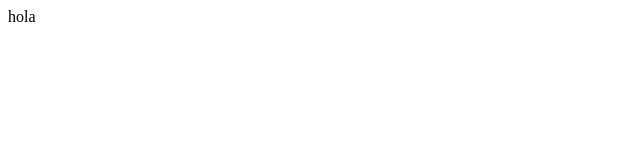
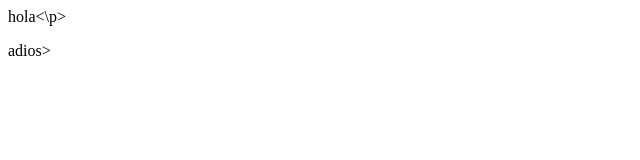
Before and after one commit to natiboston/TestGit, a plain HTML site: page index.html in a window 1280 px wide. Shown: the full height of the page, 0-640 px from the left. Drawn offline with Linux system fonts and the light colour scheme.

Commit message:
cambio 2

```diff
--- a/index.html
+++ b/index.html
@@ -1 +1,2 @@
-hola
+<p>hola<\p>
+<p>adios></p>
```
